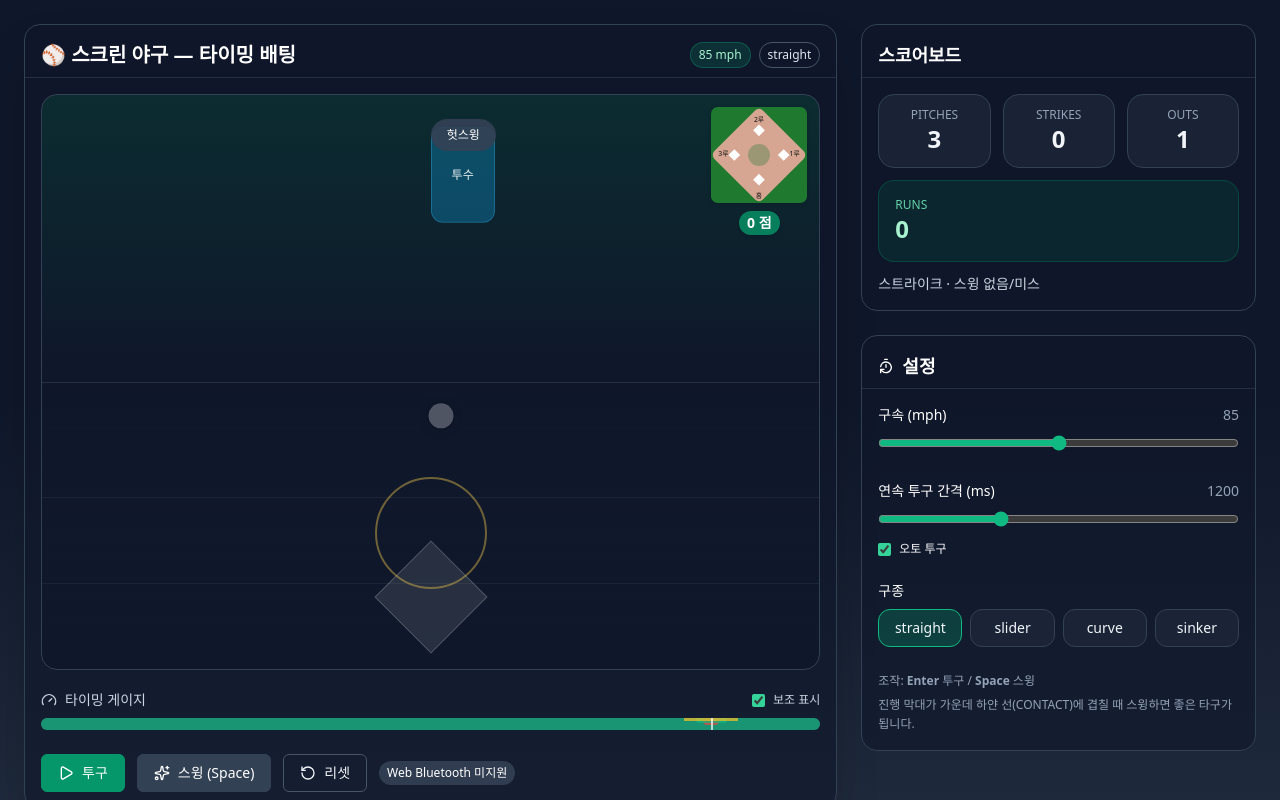
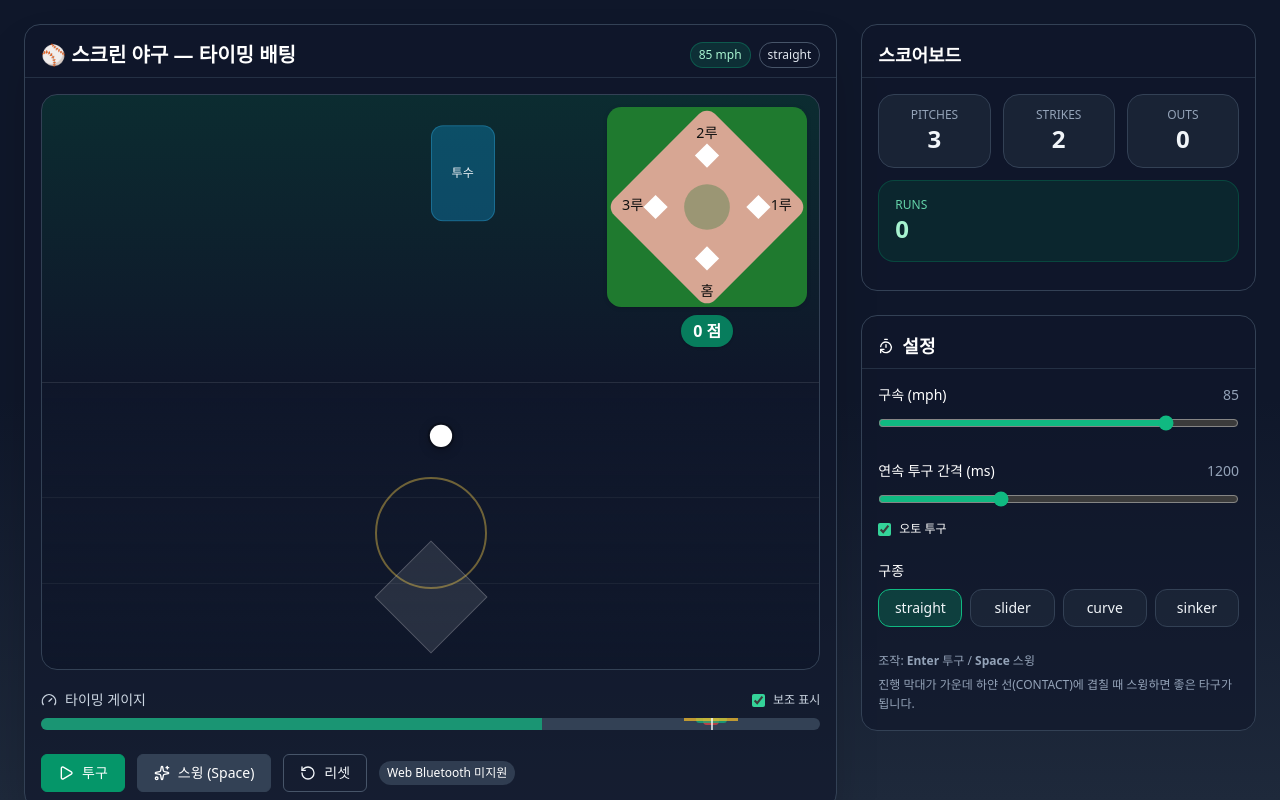
Before and after one commit to hwkimv/baseball, a React (Vite) app: page / in a window 1280 px wide. Built offline with nearby package versions, Linux system fonts and the light colour scheme.

Commit message:
구속 20-100으로 넓힘 타석 크게 재조정 타이밍과 공이 오는 속도 맞춰 조정

```diff
--- a/src/game/utils.ts
+++ b/src/game/utils.ts
@@ -19,7 +19,7 @@ export const rand = (a: number, b: number) => lerp(a, b, Math.random());
  * - 실제물리와 1:1 대응은 아니고, 게임 난이도용 스케일러
  */
 export function plateTimeMsFromMph(mph: number) {
-    return lerp(600, 400, clamp((mph - 70) / (100 - 70), 0, 1));
+    return lerp(2000, 400, clamp((mph - 20) / (100 - 20), 0, 1));
 }
 
 /**
--- a/src/screens/ScreenBaseballTiming.tsx
+++ b/src/screens/ScreenBaseballTiming.tsx
@@ -45,6 +45,18 @@ export default function ScreenBaseballTiming() {
     const swingAtRef = useRef<number | null>(null); // 스윙 시점의 진행률
     const rafRef = useRef<number | null>(null);     // requestAnimationFrame id
     const startTsRef = useRef<number | null>(null); // 투구 시작 타임스탬프
+    const fieldRef = useRef<HTMLDivElement>(null); // 필드 DOM 참조
+    const [fieldH, setFieldH] = useState(0);       // 필드 높이(px)
+
+    // 화면 크기 변화에 대응
+    useEffect(() => {
+        const el = fieldRef.current;
+        if (!el) return;
+        const ro = new ResizeObserver(() => setFieldH(el.clientHeight));
+        ro.observe(el);
+        setFieldH(el.clientHeight); // 초기 세팅
+        return () => ro.disconnect();
+    }, []);
 
     // RAF 취소 유틸
     const cancelRaf = () => {
@@ -222,17 +234,36 @@ export default function ScreenBaseballTiming() {
     }, [autoPitch, gameOver, inPlay, pitchGapMs, startPitch]);
 
     /* ------------------------- 공 위치/스케일 계산 ------------------------ */
-    const yPx = useMemo(() => lerp(0, 320, progress), [progress]);     // 원근감 y
+    // 화면(컨테이너) 크기에 맞게 공의 종단점(Y)을 스케일링
+    // top-12(시작 오프셋)에서 컨테이너 높이의 약 78% 지점(플레이트 근처)까지 이동
+    const startYOffset = 0;                          // top-12 기준이라 0
+    const endYOffset   = Math.max(0, fieldH * 0.85 - 48); // 필요시 0.75~0.85로 미세조정
+
+    // 원근감 Y(픽셀)
+    const yPx = useMemo(() => lerp(startYOffset, endYOffset, progress), [progress, endYOffset]); // ✅ 고정 320 제거
+
+    // 스케일 (원근감)
     const zScale = useMemo(() => lerp(0.6, 1.4, progress), [progress]); // 스케일
+
+    // 낙차/추가 Y 오프셋(싱커 등)
     const yToward = useMemo(() => {
         const base = yPx;
         const extraY = pitchType === "sinker" ? curveOffset("sinker", progress) : 0;
         return base + extraY;
     }, [yPx, progress, pitchType]);
+
+    // 좌우 흔들림(슬라이더/커브)
     const lateralX = useMemo(() => {
         if (pitchType === "straight" || pitchType === "sinker") return 0;
         return curveOffset(pitchType, progress); // 좌우 흔들림
     }, [progress, pitchType]);
+
+    // 공 불투명도: 95%까지는 완전 보임, 마지막 5%만 페이드아웃
+    const ballOpacity = useMemo(() => {
+        if (progress < 0.95) return 1;
+        const k = (progress - 0.95) / 0.05; // 0→1
+        return Math.max(0, 1 - k);
+    }, [progress]);
 
     /* ------------------------------- 리셋 -------------------------------- */
     const resetAll = () => {
@@ -259,15 +290,16 @@ export default function ScreenBaseballTiming() {
 
                     <CardContent>
                         {/* 필드 캔버스 영역 */}
-                        <div className="relative w-full rounded-2xl overflow-hidden bg-gradient-to-b from-emerald-900/40 via-slate-900/40 to-slate-900 border border-slate-700"
+                        <div ref={fieldRef}
+                             className="relative w-full rounded-2xl overflow-hidden bg-gradient-to-b from-emerald-900/40 via-slate-900/40 to-slate-900 border border-slate-700"
                             // ⬇️ 높이: 모바일~데스크톱까지 점점 크게 + 과도하게 커지지 않도록 상한
                              style={{ height: "min(72vh, 820px)" }}>
 
                             {/* 우상단 미니 다이아몬드 & 점수 */}
                             <div className="absolute right-3 top-3 z-20 pointer-events-none">
-                                <MiniDiamond runners={runners} size={96} />
+                                <MiniDiamond runners={runners} size={200} />
                                 <div className="mt-2 flex justify-center">
-                                    <div className="px-2 py-0.5 rounded-full bg-emerald-600/80 text-white font-semibold text-sm shadow">{runs} 점</div>
+                                    <div className="px-3 py-1 rounded-full bg-emerald-600/80 text-white font-semibold text-base shadow">{runs} 점</div>
                                 </div>
                             </div>
 
@@ -292,19 +324,20 @@ export default function ScreenBaseballTiming() {
                             <div className="absolute left-1/2 -translate-x-1/2 bottom-20 w-28 h-28 rounded-full border-2 border-amber-300/40" />
 
                             {/* 공: 직선(tween+linear) 이동 + 원근 스케일 */}
-                            <AnimatePresence>
-                                {inPlay && (
-                                    <motion.div
-                                        key="ball"
-                                        initial={{ opacity: 0, scale: 0.5 }}
-                                        animate={{ opacity: 1, x: lateralX, y: yToward, scale: zScale }}
-                                        exit={{ opacity: 0 }}
-                                        transition={{ type: "tween", ease: "linear", duration: Math.max(plateTime / 1000, 0.01) }}
-                                        className="absolute left-1/2 -translate-x-1/2 top-12 w-5 h-5 rounded-full bg-white"
-                                        style={{ boxShadow: "0 0 0 2px rgba(0,0,0,0.25), 0 2px 10px rgba(0,0,0,0.35)" }}
-                                    />
-                                )}
-                            </AnimatePresence>
+                            {inPlay && (
+                                   <motion.div
+                                     // 시작/종료만 살짝 페이드, 비행 중 움직임은 전부 progress 기반
+                                     initial={{ opacity: 0 }}
+                                     animate={{ opacity: 1 }}
+                                     exit={{ opacity: 0 }}
+                                     transition={{ duration: 0.18, ease: "easeOut" }}
+                                     className="absolute left-1/2 -translate-x-1/2 top-12 w-5 h-5 rounded-full bg-white"
+                                     style={{
+                                       transform: `translateX(${lateralX}px) translateY(${yToward}px) scale(${zScale})`,
+                                       opacity: ballOpacity,
+                                       boxShadow: "0 0 0 2px rgba(0,0,0,0.25), 0 2px 10px rgba(0,0,0,0.35)",
+                                     }}   />
+                                 )}
 
                             {/* 스윙 이펙트 */}
                             <AnimatePresence>
@@ -476,7 +509,7 @@ export default function ScreenBaseballTiming() {
                                 <div className="flex items-center justify-between text-sm mb-2">
                                     <span className="text-white">구속 (mph)</span><span className="text-slate-400">{mph}</span>
                                 </div>
-                                <Slider value={[mph]} min={70} max={100} step={1} onValueChange={v => setMph(v[0])} />
+                                <Slider value={[mph]} min={20} max={100} step={1} onValueChange={v => setMph(v[0])} />
                             </div>
 
                             {/* 투구 간격/오토 */}
```
